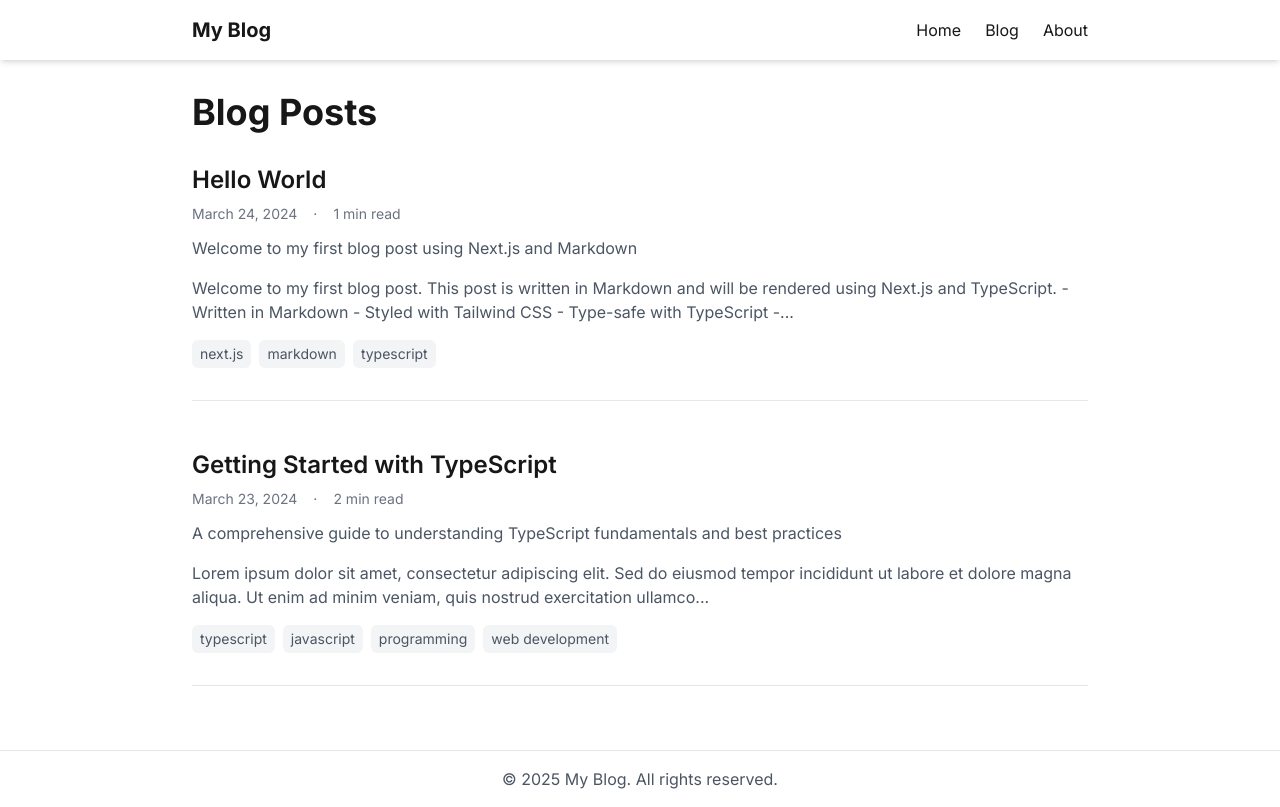
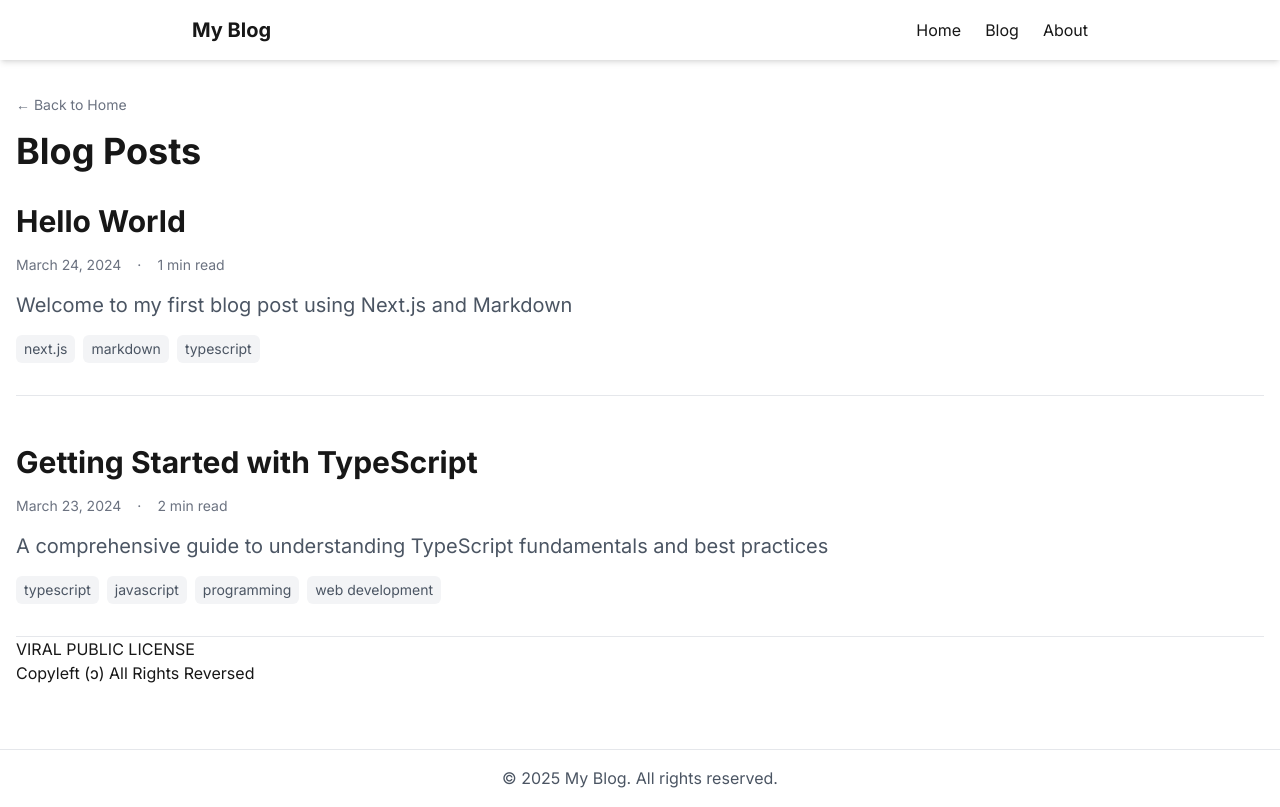
Before and after one commit to tadad/real-democracy, a Next.js app: page /blog in a window 1280 px wide. Built offline with nearby package versions, Linux system fonts and the light colour scheme.

Commit message:
refactor(blog): update blog index page styling to match post pages, add navigation and layout structure

```diff
--- a/app/blog/page.tsx
+++ b/app/blog/page.tsx
@@ -62,18 +62,29 @@ export default async function BlogPage() {
   const posts = await getPosts();
 
   return (
-    <div className="max-w-4xl mx-auto">
-      <h1 className="text-4xl font-bold mb-8">Blog Posts</h1>
+    <div className="container-lg markdown-body wrapper">
+      <div className="leftcolumn" />
+      <div className="midcolumn">
+        <main>
+          <div className="notes-entry-container note">
+            <div className="content post-content">
+              <header className="mb-8">
+                <Link href="/" className="text-sm text-gray-500 hover:text-accent mb-4 inline-block">
+                  ← Back to Home
+                </Link>
+                <h1 className="text-4xl font-bold mb-4">Blog Posts</h1>
+              </header>
+
               {posts.length > 0 ? (
                 <div className="space-y-12">
                   {posts.map(post => (
-            <article key={post.slug} className="border-b pb-8">
+                    <article key={post.slug} className="post-preview mb-12 pb-8 border-b">
                       <Link href={`/blog/${post.slug}`} className="block group">
-                <h2 className="text-2xl font-semibold mb-2 group-hover:text-blue-600">
+                        <h2 className="text-3xl font-bold mb-4 group-hover:text-accent">
                           {post.title}
                         </h2>
-                <div className="flex items-center text-sm text-gray-500 mb-3 space-x-4">
-                  <time>
+                        <div className="flex items-center text-sm text-gray-500 mb-4 space-x-4">
+                          <time dateTime={post.date}>
                             {new Date(post.date).toLocaleDateString('en-US', {
                               year: 'numeric',
                               month: 'long',
@@ -88,10 +99,10 @@ export default async function BlogPage() {
                           )}
                         </div>
                         {post.description && (
-                  <p className="text-gray-600 mb-4">{post.description}</p>
+                          <p className="text-xl text-gray-600 mb-4">{post.description}</p>
                         )}
-                {post.excerpt && (
-                  <p className="text-gray-600 mb-4">{post.excerpt}</p>
+                        {post.excerpt && !post.description && (
+                          <p className="text-xl text-gray-600 mb-4">{post.excerpt}</p>
                         )}
                         {post.tags && post.tags.length > 0 && (
                           <div className="flex flex-wrap gap-2">
@@ -117,5 +128,19 @@ export default async function BlogPage() {
                 </div>
               )}
             </div>
+          </div>
+        </main>
+        <div className="license">
+          <div>
+            <a className="internal-link" href="https://viralpubliclicense.org">
+              VIRAL PUBLIC LICENSE
+              <br/>
+              Copyleft (ɔ) All Rights Reversed
+            </a>
+          </div>
+        </div>
+      </div>
+      <div className="rightcolumn" />
+    </div>
   );
 }
```
Lines whose indentation alone changed are shown as unchanged.
